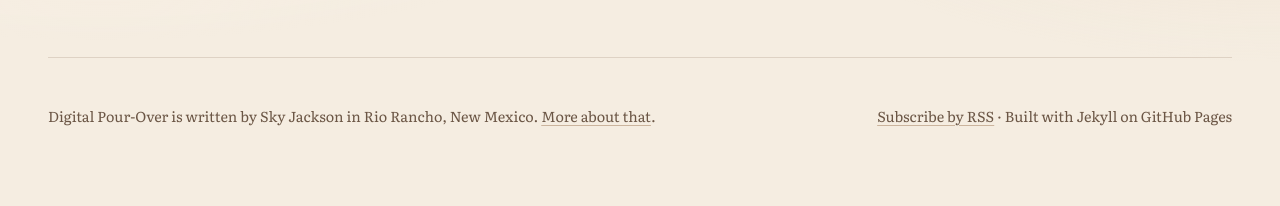
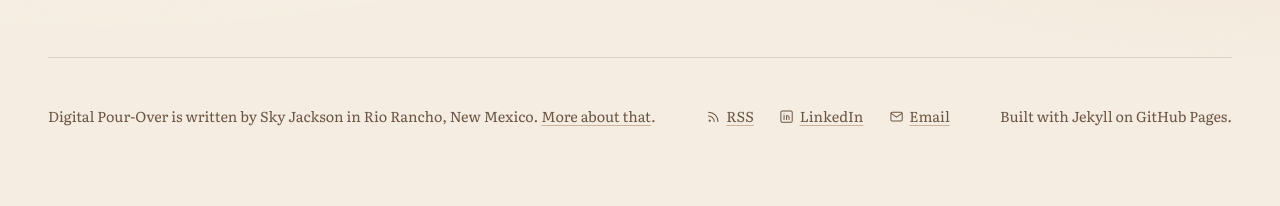
Before and after one commit to skyjackson3/skyjackson3.github.io, a Jekyll site: the page built from index.html, in a window 1280 px wide. Shown: the part 1215-1421 px from the top of the page. Built offline with Jekyll 4.4.1, drawn with Linux system fonts in a browser that asks for light colours.

Commit message:
Add files via upload

```diff
--- a/_includes/footer.html
+++ b/_includes/footer.html
@@ -3,8 +3,17 @@
     {{ site.title }} is written by {{ site.author.name }} in {{ site.author.location }}.
     <a href="{{ '/about/' | relative_url }}">More about that</a>.
   </p>
-  <p>
-    <a href="{{ '/feed.xml' | relative_url }}">Subscribe by RSS</a> ·
-    Built with Jekyll on GitHub Pages
+  <p class="colophon__links">
+    <a href="{{ '/feed.xml' | relative_url }}">
+      <svg class="icon" viewBox="0 0 24 24" aria-hidden="true"><path d="M5 18.5a1 1 0 1 0 0-.01"/><path d="M4 11a9 9 0 0 1 9 9"/><path d="M4 5a15 15 0 0 1 15 15"/></svg>RSS</a>
+    {% if site.author.linkedin != "" %}
+    <a href="{{ site.author.linkedin }}" rel="me">
+      <svg class="icon" viewBox="0 0 24 24" aria-hidden="true"><rect x="3" y="3" width="18" height="18" rx="2"/><path d="M8 10.5v6M8 7.6v.1M12 16.5v-6M16 16.5v-3.4a2.6 2.6 0 0 0-4-2.1"/></svg>LinkedIn</a>
+    {% endif %}
+    {% if site.author.email != "" %}
+    <a href="mailto:{{ site.author.email }}">
+      <svg class="icon" viewBox="0 0 24 24" aria-hidden="true"><rect x="3" y="5" width="18" height="14" rx="2"/><path d="m3.5 7 8.5 6 8.5-6"/></svg>Email</a>
+    {% endif %}
   </p>
+  <p class="colophon__fine">Built with Jekyll on GitHub Pages.</p>
 </footer>
--- a/_includes/head.html
+++ b/_includes/head.html
@@ -4,6 +4,11 @@
 <link rel="preconnect" href="https://fonts.googleapis.com">
 <link rel="preconnect" href="https://fonts.gstatic.com" crossorigin>
 <link href="https://fonts.googleapis.com/css2?family=Fraunces:opsz,wght,SOFT,WONK@9..144,400..600,0..100,0..1&family=Literata:opsz,wght@7..72,400..600&display=swap" rel="stylesheet">
+<link rel="icon" href="{{ '/assets/img/site/mark.svg' | relative_url }}" type="image/svg+xml">
+<link rel="icon" href="{{ '/assets/img/site/icon-180.png' | relative_url }}" sizes="180x180">
+<link rel="apple-touch-icon" href="{{ '/assets/img/site/icon-180.png' | relative_url }}">
+<meta property="og:image" content="{{ page.image | default: '/assets/img/site/og-card.png' | absolute_url }}">
+<meta name="twitter:card" content="summary_large_image">
 <link rel="stylesheet" href="{{ '/assets/css/main.css' | relative_url }}">
 <link rel="alternate" type="application/atom+xml" title="{{ site.title }}" href="{{ '/feed.xml' | relative_url }}">
 {% assign hide = false %}{% if site.noindex %}{% assign hide = true %}{% endif %}{% if page.nav == 'work' and site.show_work != true %}{% assign hide = true %}{% endif %}{% if page.nav == 'photographs' and site.show_photographs != true %}{% assign hide = true %}{% endif %}{% if hide %}<meta name="robots" content="noindex, nofollow">{% endif %}
--- a/assets/css/main.css
+++ b/assets/css/main.css
@@ -663,3 +663,74 @@ a.item:hover .item__title { color: var(--accent-deep); }
 }
 
 .post-outro p { margin: 0; }
+
+/* ==========================================================================
+   Photographs in the flow of reading
+   Images sit on a walnut mat with a soft shadow, the way a print sits on a
+   board. Captions are quiet and set apart from the body text.
+   ========================================================================== */
+
+.post-hero,
+.prose figure {
+  margin: 2.9rem 0;
+}
+
+.post-hero img,
+.prose figure img,
+.prose > p > img {
+  display: block;
+  width: 100%;
+  height: auto;
+  border-radius: var(--radius);
+  background: var(--crema);
+  box-shadow: var(--shadow);
+}
+
+/* A photograph that breaks the measure and breathes wider than the text. */
+.post-hero {
+  width: min(100%, 52rem);
+  margin-inline: auto;
+}
+
+.prose figure figcaption,
+.post-hero figcaption {
+  margin-top: 0.75rem;
+  font-size: var(--step--1);
+  line-height: 1.55;
+  color: var(--ink-soft);
+  font-style: italic;
+  text-wrap: pretty;
+}
+
+/* Two photographs side by side; stacks on small screens. */
+.prose .pair {
+  display: grid;
+  gap: 1rem;
+  grid-template-columns: 1fr 1fr;
+}
+@media (max-width: 34rem) {
+  .prose .pair { grid-template-columns: 1fr; }
+}
+
+/* Inline icons in the footer and meta lines. */
+.icon {
+  width: 1.05em;
+  height: 1.05em;
+  vertical-align: -0.16em;
+  margin-right: 0.36em;
+  fill: none;
+  stroke: currentColor;
+  stroke-width: 1.6;
+  stroke-linecap: round;
+  stroke-linejoin: round;
+}
+
+.colophon__links {
+  display: flex;
+  flex-wrap: wrap;
+  gap: 0.4rem 1.6rem;
+}
+.colophon__fine {
+  font-size: var(--step--1);
+  color: var(--ink-soft);
+}
```
Also changed, not shown: _layouts/post.html (+7 -0 lines), assets/img/site/icon-180.png (added), assets/img/site/icon-512.png (added), assets/img/site/mark.svg (added), assets/img/site/og-card.png (added).
